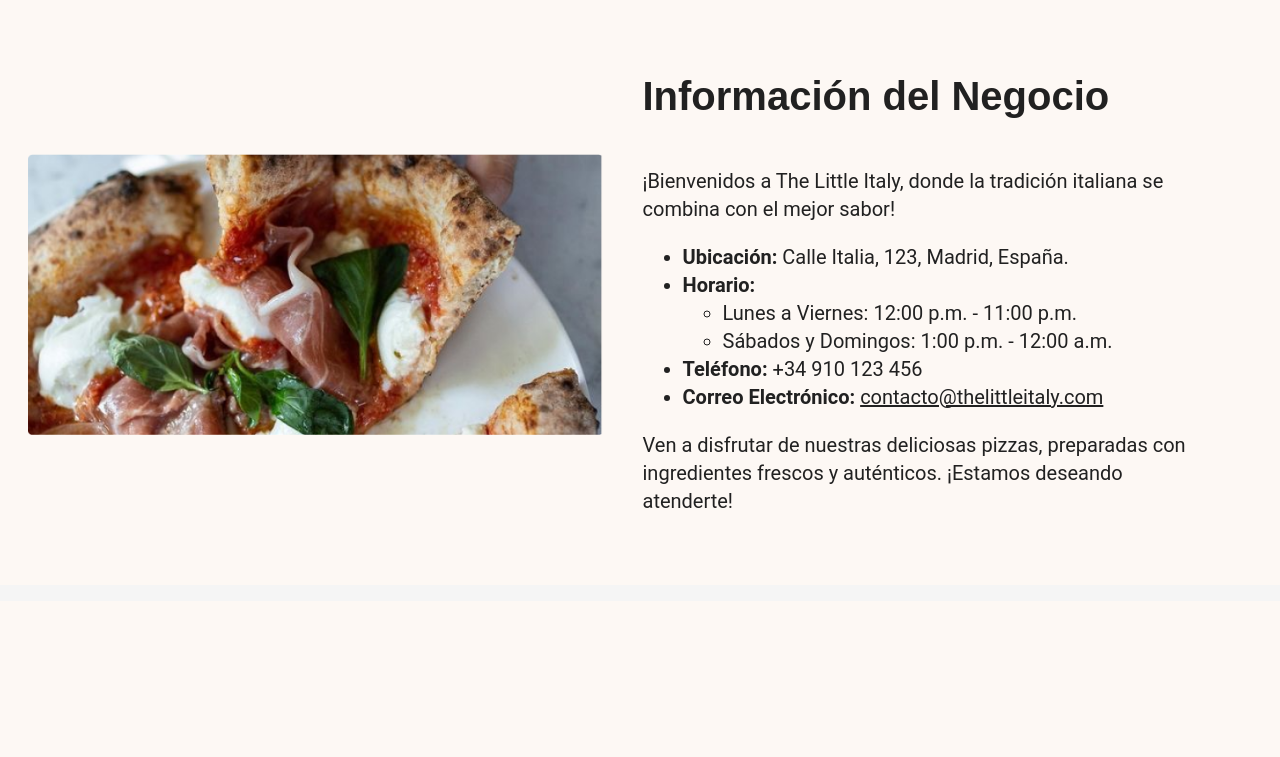
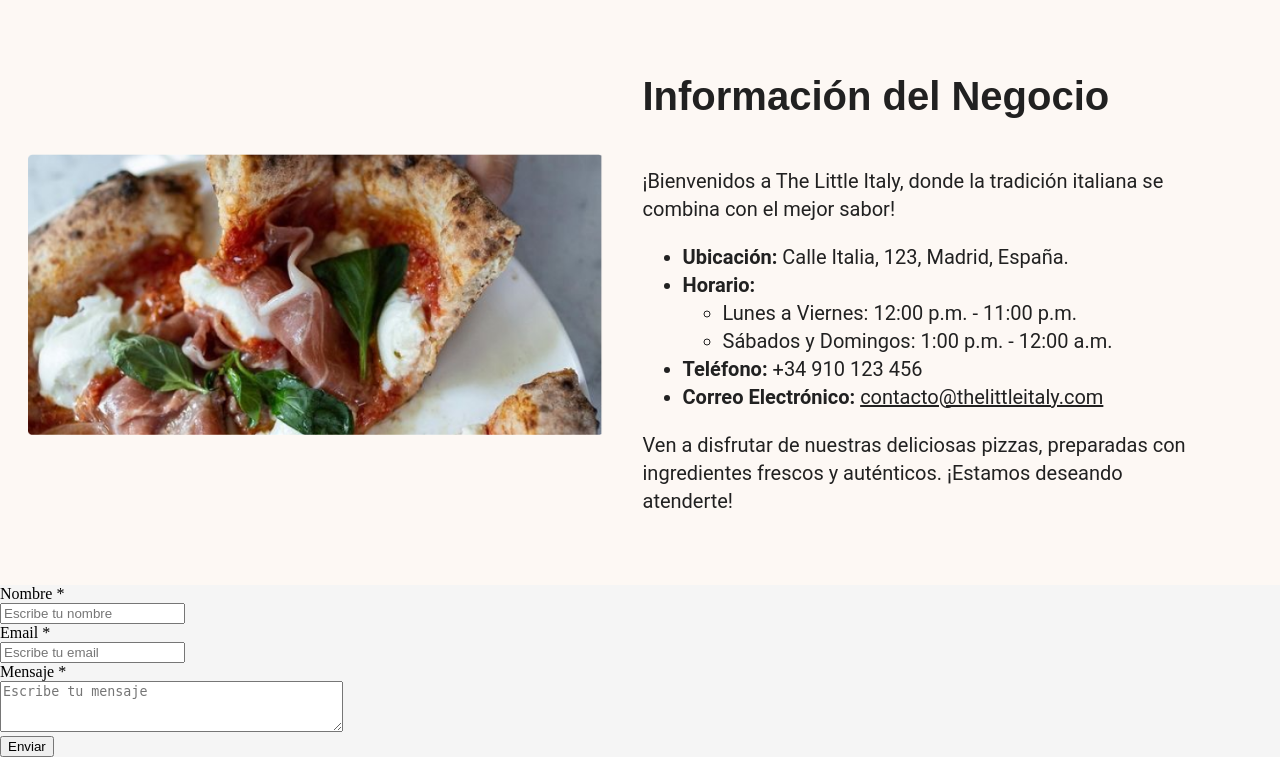
Before and after one commit to mgonzalz/doo_little-italy, a Django app: page /contact/ in a window 1280 px wide. Shown: the part 199-956 px from the top of the page. Before the commit the page ends 707 px from the top, so only its background shows below. Run offline with Django 4.2, Linux system fonts and the light colour scheme; some web fonts are replaced.

Commit message:
formulario funcional de contacto - MAILTRAP

```diff
--- /dev/null
+++ b/pizzeria/contact/forms.py
@@ -0,0 +1,10 @@
+from django import forms
+
+# Create your forms here.
+class ContactForm(forms.Form):
+    name = forms.CharField(label="Nombre", required=True, min_length=3, max_length=100,
+                           widget=forms.TextInput(attrs={'class': 'form-control', 'placeholder': 'Escribe tu nombre'}))
+    email = forms.EmailField(label="Email", required=True, min_length=3, max_length=100,
+                             widget=forms.EmailInput(attrs={'class': 'form-control', 'placeholder': 'Escribe tu email'}))
+    content = forms.CharField(label="Mensaje", required=True, min_length=10, max_length=1000,
+                              widget=forms.Textarea(attrs={'class': 'form-control', 'rows': 3, 'placeholder': 'Escribe tu mensaje'}))
--- a/pizzeria/contact/templates/contact/contact.html
+++ b/pizzeria/contact/templates/contact/contact.html
@@ -46,4 +46,38 @@
   </div>
 </div>
 </div>
+<!-- Formulario de contacto -->
+{% if 'ok' in request.GET %}
+<p><b>Su mensaje se ha enviado correctamente, en breve nos pondremos en contacto.</b></p>
+{% endif %}
+{% if 'fail' in request.GET %}
+<p><b>El mensaje no se ha enviado, por favor, inténtelo de nuevo.</b></p>
+{% endif %}
+<form action="" method="POST">
+  {% csrf_token %}
+<div class="form-group">
+  <label for="name">Nombre *</label>
+  <div class="input-group">
+    {{ form.name }}
+  </div>
+  {{form.name.errors}}
+</div>
+<div class="form-group">
+  <label for="email">Email *</label>
+  <div class="input-group">
+    {{ form.email }}
+  </div>
+  {{form.email.errors}}
+</div>
+<div class="form-group">
+  <label for="message">Mensaje *</label>
+  <div class="input-group">
+    {{ form.content }}
+  </div>
+  {{form.content.errors}}
+</div>
+<div class="text-center">
+  <input type="submit" value="Enviar" class="btn btn-primary btn-block py-2">
+</div>
+</form>
 {% endblock %}
--- a/pizzeria/contact/views.py
+++ b/pizzeria/contact/views.py
@@ -1,9 +1,36 @@
-from django.shortcuts import render
-
+from django.shortcuts import render, redirect
+from .forms import ContactForm
+from django.urls import reverse
+from django.core.mail import EmailMessage
+from pizzeria.settings import EMAIL_HOST_USER
 # Create your views here.
 
 def contact(request):
-    return render(request, 'contact/contact.html')
+    contact_form = ContactForm()
+    if request.method == "POST":
+        contact_form = ContactForm(data=request.POST)
+    if contact_form.is_valid():
+        name = request.POST.get('name', '')
+        email = request.POST.get('email', '')
+        content = request.POST.get('content', '')
+        # Si el campo no está presente, se envía una cadena vacía.
+
+        # Enviar correo
+        email = EmailMessage(
+            "Little Pizzeria: Nuevo mensaje de contacto",
+            "De {} <{}>\n\nEscribió:\n\n{}".format(name, email, content),
+            EMAIL_HOST_USER,
+            ["6962a3ea86-d2674a+1@inbox.mailtrap.io"],
+            reply_to=[email],
+        )
+        try:
+            # Todo ha ido bien, redireccionamos a OK.
+            email.send()
+            return redirect(reverse('contact') + "?ok")
+        except:
+            # Algo no ha ido bien, redireccionamos a FAIL.
+            return redirect(reverse('contact') + "?fail")
+    return render(request, "contact/contact.html", {'form': contact_form})
 
 def home_service(request):
     return render(request, 'contact/home-service.html')
```
Also changed, not shown: pizzeria/pizzeria/settings.py (+7 -0 lines).
